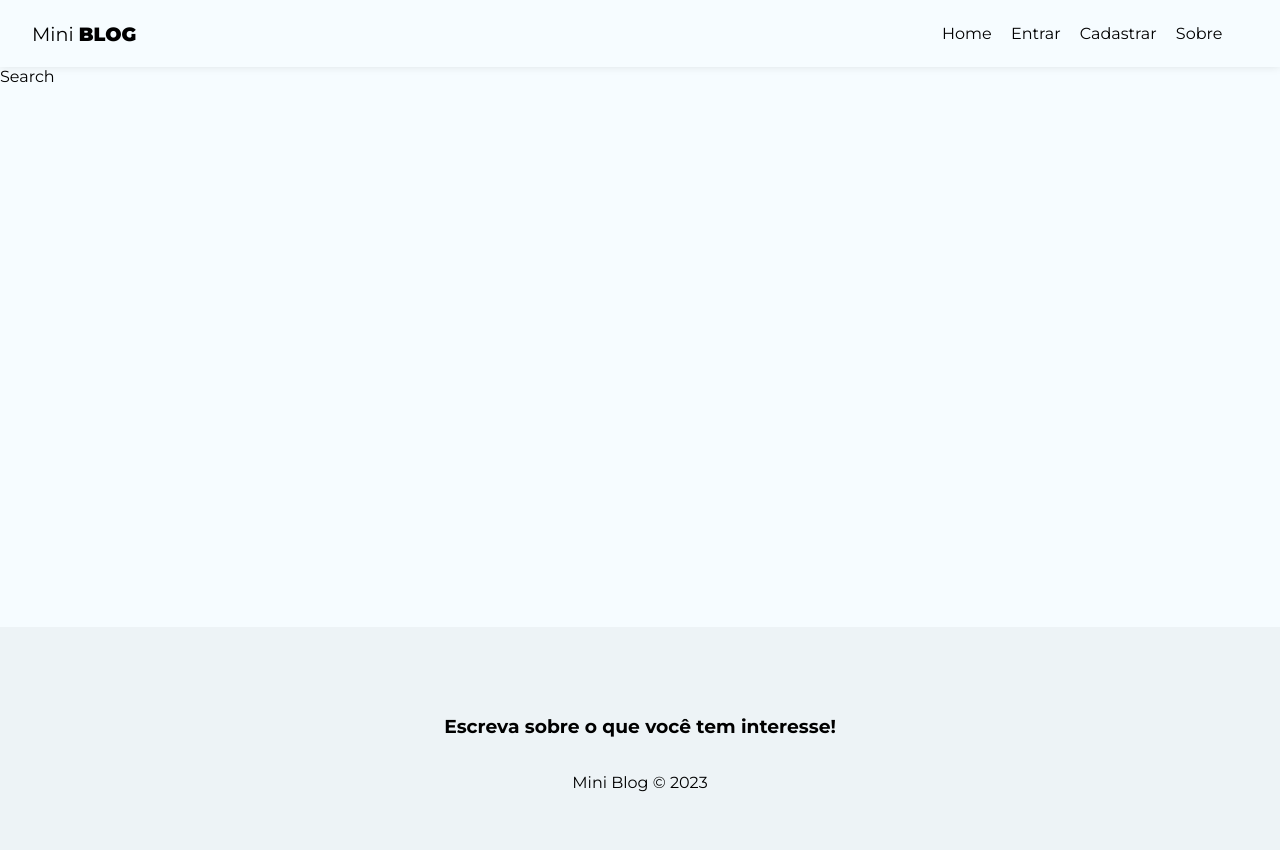
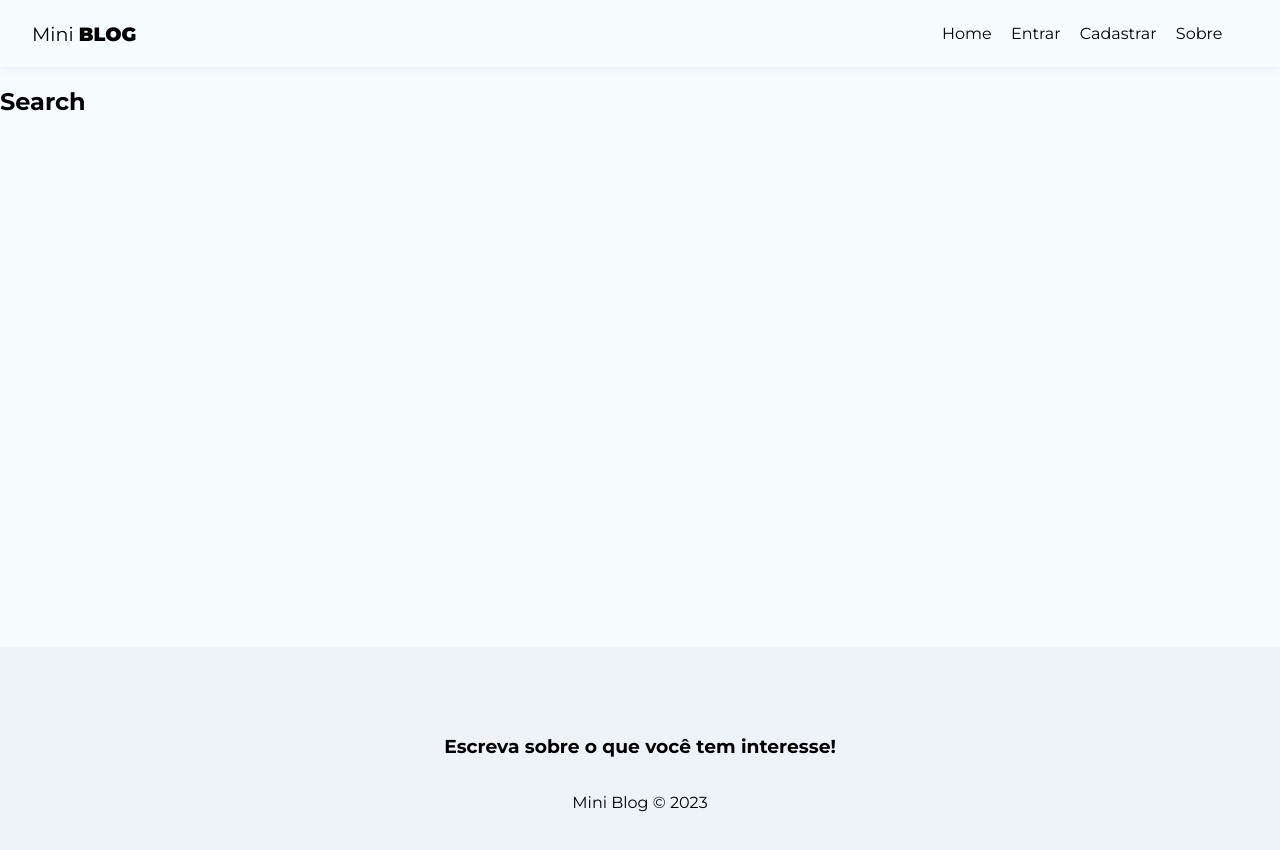
Before and after one commit to majunior07/miniblog, a React (Create React App) app: page /search in a window 1280 px wide. Shown: the top 850 px of the page. Built offline with nearby package versions, Linux system fonts and the light colour scheme; no server answers.

Commit message:
Primeiro commit do dia 24/10/2023

```diff
--- a/src/App.js
+++ b/src/App.js
@@ -18,7 +18,7 @@
 import Register from './pages/Register/Register';
 import CreatePost from './pages/CreatePost/CreatePost';
 import Dashboard from './pages/Dashboard/Dashboard';
-import Search from './pages/Search/Search'
+import Search from './pages/Search/Search';
 
 function App() {
 
--- /dev/null
+++ b/src/hooks/useQuery.js
@@ -0,0 +1,8 @@
+import { useLocation } from "react-router-dom";
+import { useMemo } from "react";
+
+export function useQuery() {
+    const { search } = useLocation();
+
+    return useMemo(() => new URLSearchParams(search), {search});
+}
--- a/src/index.css
+++ b/src/index.css
@@ -87,7 +87,7 @@
   padding: 7px 30px;
 }
 
-btn:hover {
+.btn:hover {
   background-color: #0F730c;
   color: #fff;
 }
--- a/src/pages/Search/Search.js
+++ b/src/pages/Search/Search.js
@@ -1,7 +1,17 @@
 import React from "react";
 
+// hooks
+import { useFetchDocuments } from "../../hooks/useFetchDocuments";
+import { useQuery } from "../../hooks/useQuery";
+
 const Search = () => {
-    return <div>Search</div>;
+    const query = useQuery()
+    const search = query.get("q")
+
+    return <div>
+        <h2>Search</h2>
+        <p>{search}</p>
+    </div>;
 };
 
 export default Search;
```
